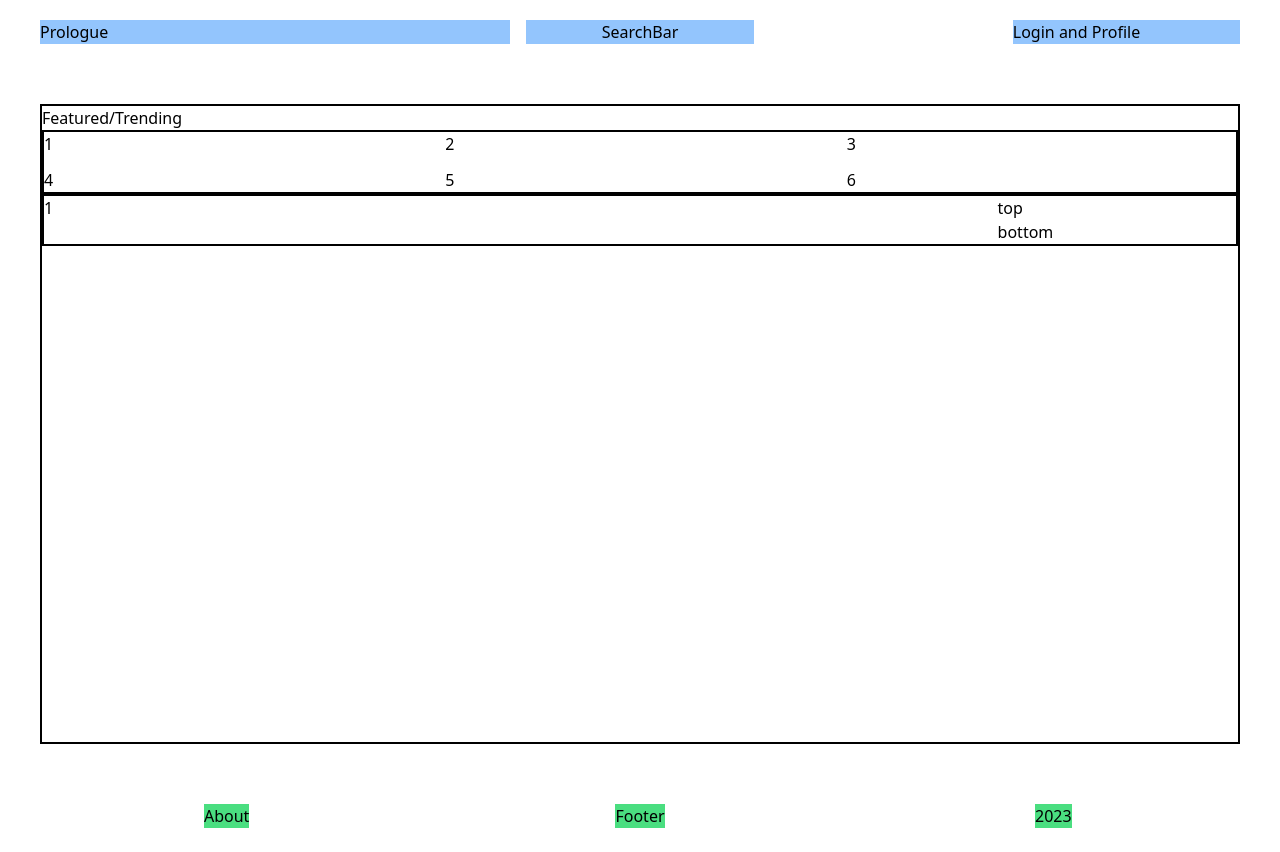
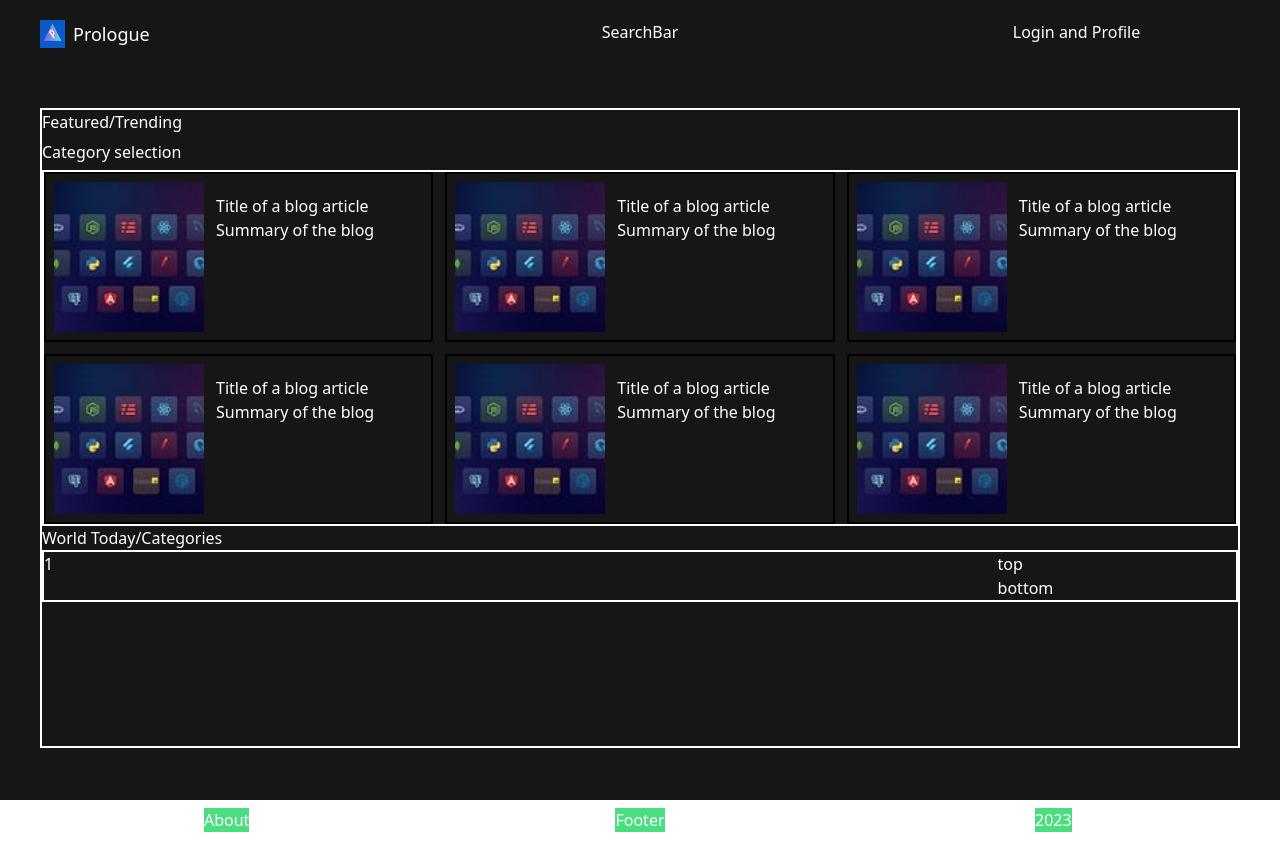
Before and after one commit to decidev22/daily-bread-programming, a Next.js app: page / in a window 1280 px wide. Built offline with nearby package versions, Linux system fonts and the light colour scheme.

Commit message:
SmallArticle

```diff
--- /dev/null
+++ b/app/components/articleComponent/SmallArticle.tsx
@@ -0,0 +1,21 @@
+import Image from "next/image";
+
+const SmallArticle = () => {
+  return (
+    <div className="flex w-[100%] h-[100%] border-2 border-black p-2">
+      <div className="relative bg-prologue-grey w-[150px] h-[150px] rounded-lg">
+        <Image
+          src="/example_1.jpeg"
+          alt="Blog Thumbnail"
+          layout="fill"
+        />
+      </div>
+      <div className="flex flex-col p-3">
+        <div>Title of a blog article</div>
+        <div>Summary of the blog</div>
+      </div>
+    </div>
+  );
+};
+
+export default SmallArticle;
--- a/app/components/navbarComponent/navbar.tsx
+++ b/app/components/navbarComponent/navbar.tsx
@@ -1,9 +1,18 @@
+import Image from "next/image";
 export const NavBar = () => {
   return (
     <div className="grid grid-cols-5 gap-4 w-full p-5 px-10">
-      <div className="col-span-2 bg-blue-300">Prologue</div>
-      <div className="bg-blue-300 text-center">SearchBar</div>
-      <div className="col-end-6 bg-blue-300 ">Login and Profile</div>
+      <div className="col-span-2 flex">
+        <Image
+          src="/PrologueLogo.png"
+          alt="Prologue Logo"
+          width={25}
+          height={25}
+        />
+        <p className="px-2 text-lg">Prologue</p>
+      </div>
+      <div className="text-center">SearchBar</div>
+      <div className="col-end-6">Login and Profile</div>
     </div>
   );
 };
--- a/app/main/mainpage.tsx
+++ b/app/main/mainpage.tsx
@@ -1,23 +1,28 @@
 import { getNewBlogs } from "../api/blogServer/getNewBlogs";
 import { getPopularBlogs } from "../api/blogServer/getPopularBlogs";
 import { NewBlogContainer } from "../api/blogServer/NewBlogContainer";
+
+import SmallArticle from "../components/articleComponent/SmallArticle";
+
 export const MainPage = () => {
   return (
     <div className="flex flex-1 h-[90vh] p-10 w-full">
-      <div className="flex flex-col w-full border-2 border-black">
+      <div className="flex flex-wrap flex-col w-full border-2 border-white">
         <div className="">
-          <div>Featured/Trending</div>
-          <div className="grid grid-rows-2 grid-cols-3 gap-3 border-2 border-black">
-            <div>1</div>
-            <div>2</div>
-            <div>3</div>
-            <div>4</div>
-            <div>5</div>
-            <div>6</div>
+          <div className="h-[30px]">Featured/Trending</div>
+          <div className="h-[30px]">Category selection</div>
+          <div className="grid grid-rows-2 grid-cols-3 gap-3 border-2 border-white">
+            <SmallArticle />
+            <SmallArticle />
+            <SmallArticle />
+            <SmallArticle />
+            <SmallArticle />
+            <SmallArticle />
           </div>
         </div>
-        <div>
-          <div className="grid grid-rows-1 grid-cols-5 border-2 border-black">
+        <div className="">
+          <div className="h-30">World Today/Categories</div>
+          <div className="grid grid-rows-1 grid-cols-5 border-2 border-white">
             <div className="col-start-1">1</div>
             <div className="col-start-5">
               <div className="grid grid-rows-2">
--- a/app/page.tsx
+++ b/app/page.tsx
@@ -8,7 +8,7 @@ const inter = Inter({ subsets: ["latin"] });
 
 export default function Home() {
   return (
-    <div className="flex-col h-screen">
+    <div className="flex-col h-screen bg-prologue-black text-white">
       <NavBar />
       <MainPage />
       <Footer />
--- a/tailwind.config.js
+++ b/tailwind.config.js
@@ -1,18 +1,23 @@
 /** @type {import('tailwindcss').Config} */
 module.exports = {
   content: [
-    './pages/**/*.{js,ts,jsx,tsx}',
-    './components/**/*.{js,ts,jsx,tsx}',
-    './app/**/*.{js,ts,jsx,tsx}',
+    "./pages/**/*.{js,ts,jsx,tsx}",
+    "./components/**/*.{js,ts,jsx,tsx}",
+    "./app/**/*.{js,ts,jsx,tsx}",
   ],
   theme: {
     extend: {
       backgroundImage: {
-        'gradient-radial': 'radial-gradient(var(--tw-gradient-stops))',
-        'gradient-conic':
-          'conic-gradient(from 180deg at 50% 50%, var(--tw-gradient-stops))',
+        "gradient-radial":
+          "radial-gradient(var(--tw-gradient-stops))",
+        "gradient-conic":
+          "conic-gradient(from 180deg at 50% 50%, var(--tw-gradient-stops))",
+      },
+      colors: {
+        "prologue-grey": "#1C1E20",
+        "prologue-black": "#161616",
       },
     },
   },
   plugins: [],
-}
+};
```
Also changed, not shown: public/PrologueLogo.png (added), public/example_1.jpeg (added).
